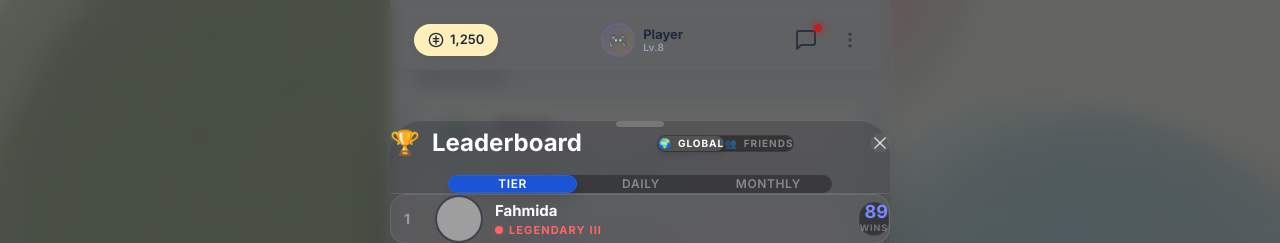
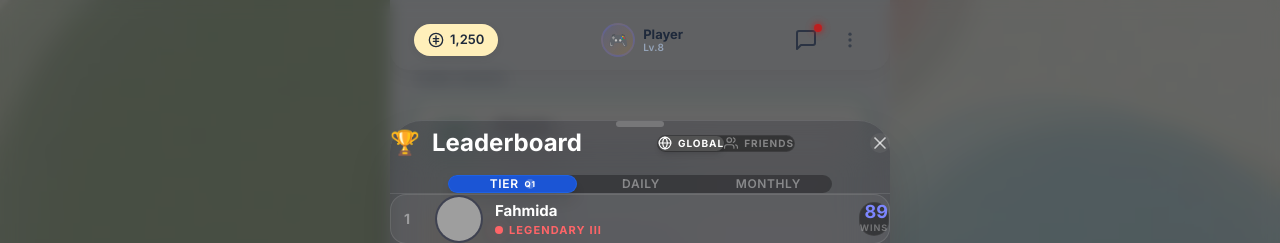
Before and after one commit to mrongSubho/ludo-base, a Next.js app: page / in a window 1280 px wide. Both pictures are taken after a click on the button "Leaderboard". Shown: the top 243 px of the page. Built offline with nearby package versions, Linux system fonts and the light colour scheme; grey boxes are pictures that could not be loaded.

Commit message:
style(leaderboard): replace emoji with SVG icons in Global/Friends toggle, add dynamic Quarter (Q1-4) badge to TIER tab

```diff
--- a/app/components/Leaderboard.tsx
+++ b/app/components/Leaderboard.tsx
@@ -26,6 +26,7 @@ interface LeaderboardProps {
 export default function Leaderboard({ isOpen, onClose }: LeaderboardProps) {
     const [activeTab, setActiveTab] = useState<LeaderboardTab>('tier');
     const [scope, setScope] = useState<'global' | 'friends'>('global');
+    const currentQuarter = Math.floor(new Date().getMonth() / 3) + 1;
 
     // MOCK DATA: 5-Tier Advanced Ranking System
     const getStats = (tab: LeaderboardTab, currentScope: 'global' | 'friends'): LeaderboardEntry[] => {
@@ -143,13 +144,15 @@ export default function Leaderboard({ isOpen, onClose }: LeaderboardProps) {
                                         onClick={() => setScope('global')}
                                         className={`px-3 py-1.5 text-[10px] font-bold uppercase tracking-widest rounded-lg flex items-center gap-1.5 transition-all ${scope === 'global' ? 'bg-white/15 text-white shadow-md' : 'text-white/40 hover:text-white/70'}`}
                                     >
-                                        <span>🌍</span> Global
+                                        <svg viewBox="0 0 24 24" fill="none" stroke="currentColor" strokeWidth="2" strokeLinecap="round" strokeLinejoin="round" className="w-3.5 h-3.5"><circle cx="12" cy="12" r="10"></circle><line x1="2" y1="12" x2="22" y2="12"></line><path d="M12 2a15.3 15.3 0 0 1 4 10 15.3 15.3 0 0 1-4 10 15.3 15.3 0 0 1-4-10 15.3 15.3 0 0 1 4-10z"></path></svg>
+                                        Global
                                     </button>
                                     <button
                                         onClick={() => setScope('friends')}
                                         className={`px-3 py-1.5 text-[10px] font-bold uppercase tracking-widest rounded-lg flex items-center gap-1.5 transition-all ${scope === 'friends' ? 'bg-white/15 text-white shadow-md' : 'text-white/40 hover:text-white/70'}`}
                                     >
-                                        <span>👥</span> Friends
+                                        <svg viewBox="0 0 24 24" fill="none" stroke="currentColor" strokeWidth="2" strokeLinecap="round" strokeLinejoin="round" className="w-3.5 h-3.5"><path d="M17 21v-2a4 4 0 0 0-4-4H5a4 4 0 0 0-4 4v2"></path><circle cx="9" cy="7" r="4"></circle><path d="M23 21v-2a4 4 0 0 0-3-3.87"></path><path d="M16 3.13a4 4 0 0 1 0 7.75"></path></svg>
+                                        Friends
                                     </button>
                                 </div>
 
@@ -164,12 +167,19 @@ export default function Leaderboard({ isOpen, onClose }: LeaderboardProps) {
                                     <button
                                         key={tab}
                                         onClick={() => setActiveTab(tab as LeaderboardTab)}
-                                        className={`flex-1 py-1.5 text-xs font-semibold uppercase tracking-wider rounded-xl transition-all ${activeTab === tab
+                                        className={`flex-1 py-1.5 text-xs font-semibold uppercase tracking-wider rounded-xl transition-all flex items-center justify-center gap-1.5 ${activeTab === tab
                                             ? 'bg-blue-600/80 text-white shadow-lg border border-blue-500/30'
                                             : 'text-white/40 hover:text-white/70'
                                             }`}
                                     >
-                                        {tab === 'tier' ? 'TIER' : tab}
+                                        {tab === 'tier' ? (
+                                            <>
+                                                TIER
+                                                <span className={`px-1.5 py-0.5 rounded-md text-[8px] font-bold ${activeTab === 'tier' ? 'bg-white/20 text-white' : 'bg-white/10 text-white/30'}`}>
+                                                    Q{currentQuarter}
+                                                </span>
+                                            </>
+                                        ) : tab}
                                     </button>
                                 ))}
                             </div>
```
